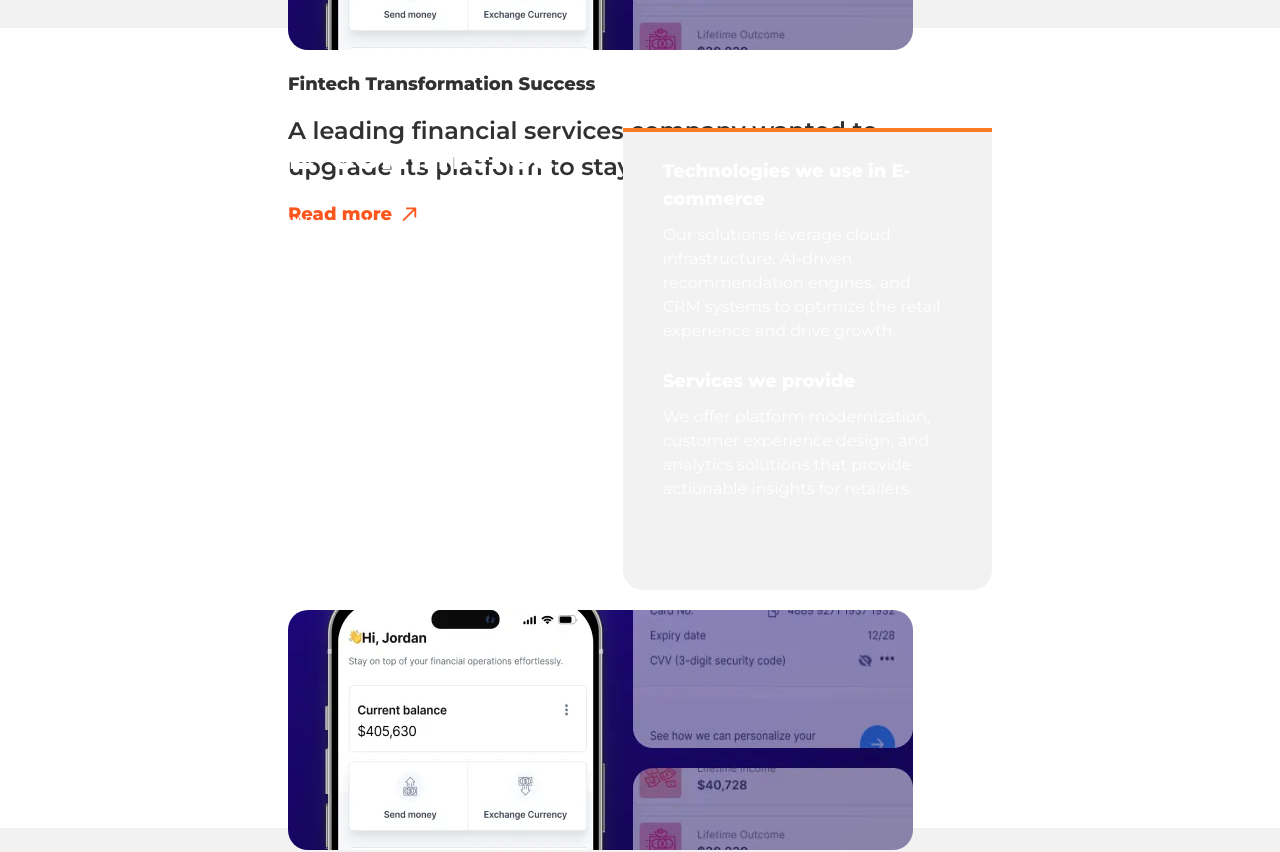
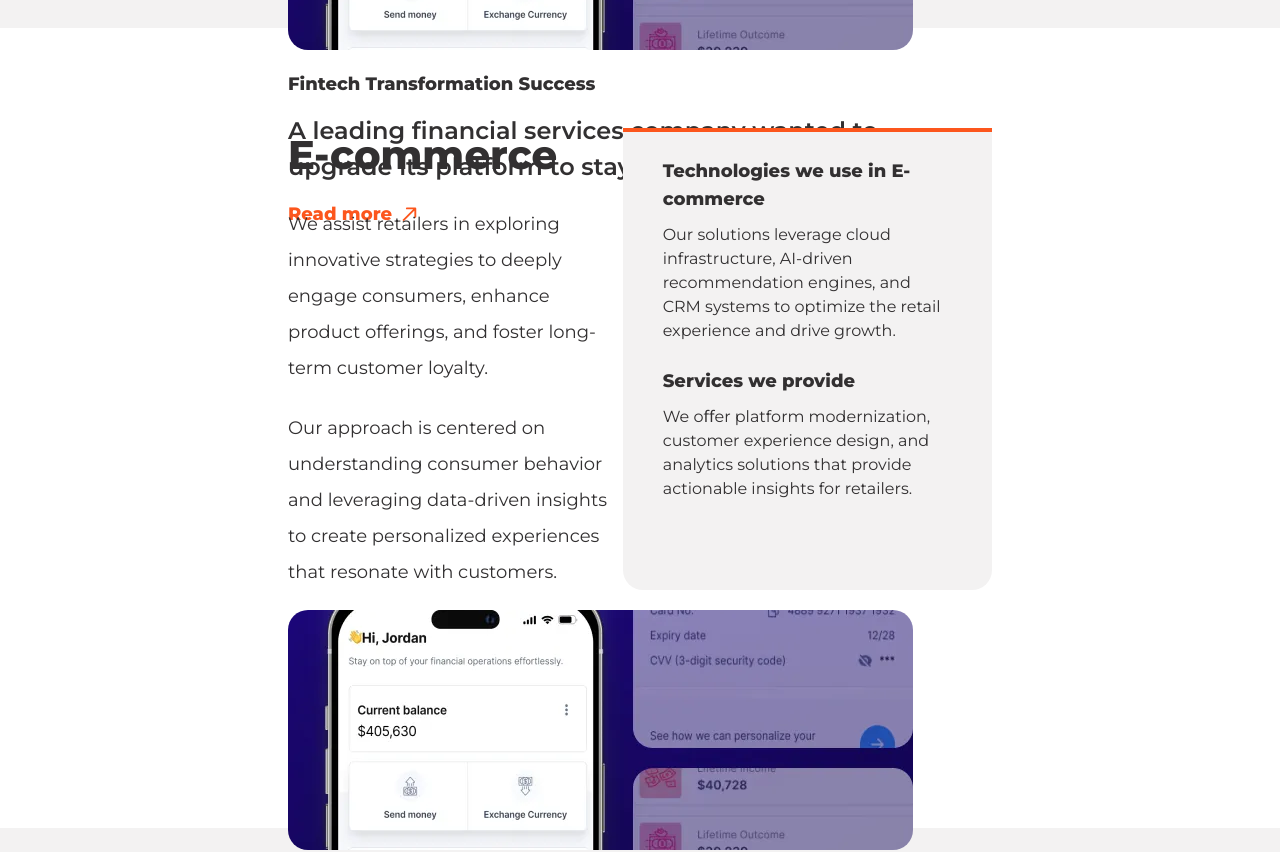
Before and after one commit to skabanets/sonomics, a React (Vite) app: page /industries in a window 1280 px wide. Shown: the part 1380-2232 px from the top of the page. Built offline with nearby package versions, Linux system fonts and the light colour scheme; no server answers.

Commit message:
Update IndustrySliderCard styles

```diff
--- a/src/components/IndustrySliderCard.tsx
+++ b/src/components/IndustrySliderCard.tsx
@@ -34,7 +34,7 @@ export const IndustrySliderCard = ({ industry, index }: IndustryProps) => {
   return (
     <>
       <div
-        className={`flex h-full flex-col justify-between gap-[30px] h-sm:gap-[20px] ${name === "E-commerce" ? "text-whiteTextColor" : ""}`}
+        className={`flex h-full flex-col justify-between gap-[30px] h-sm:gap-[20px] ${index === 3 ? "text-whiteTextColor" : ""}`}
       >
         <div className="flex justify-between">
           <div className="w-[590px]">
@@ -49,7 +49,7 @@ export const IndustrySliderCard = ({ industry, index }: IndustryProps) => {
             ))}
           </div>
           <div
-            className={`w-[590px] rounded-b-[20px] border-t-[4px] border-t-accentOrangeColor p-[40px] h-sm:py-[25px] ${slideCardBackgroundColor}`}
+            className={`w-[590px] rounded-b-[20px] border-t-[4px] border-t-themeAccentColor p-[40px] h-sm:py-[25px] ${slideCardBackgroundColor}`}
           >
             <h5 className="mb-[10px]">{technologies.title}</h5>
             <p className="small-text mb-[30px] h-sm:mb-[24px]">{technologies.description}</p>
@@ -72,13 +72,13 @@ export const IndustrySliderCard = ({ industry, index }: IndustryProps) => {
             <h2 className="text-[30px] leading-[36px] h-sm:text-[24px] h-sm:font-semibold">
               {caseStudy.description}
             </h2>
-            <Link to={caseStudy.link} className="view-link before:bg-accentRedColor">
+            <Link to={caseStudy.link} className="view-link before:bg-themeAccentColor">
               <CustomTitle
                 text="Read more"
                 type="h5"
                 wrapperStyles="flex items-center gap-[10px] "
-                iconColor="fill-accentRedColor"
-                titleStyles="text-accentRedColor"
+                iconColor="fill-themeAccentColor"
+                titleStyles="text-themeAccentColor"
               />
             </Link>
           </div>
```
